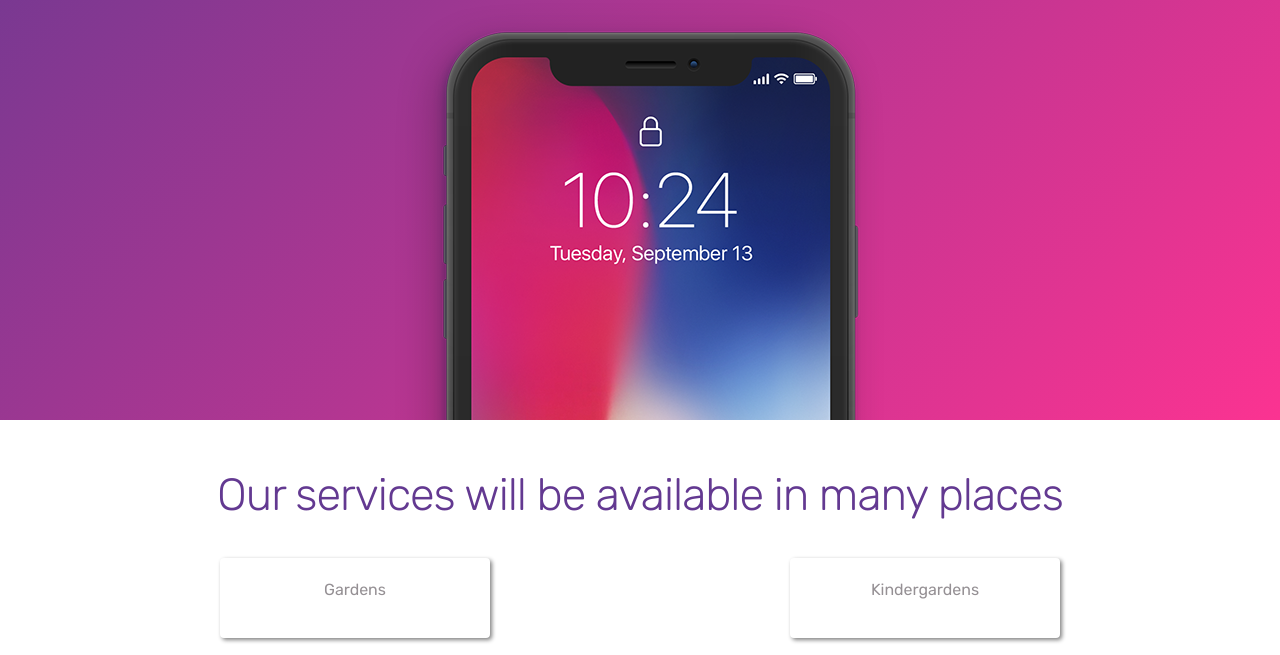
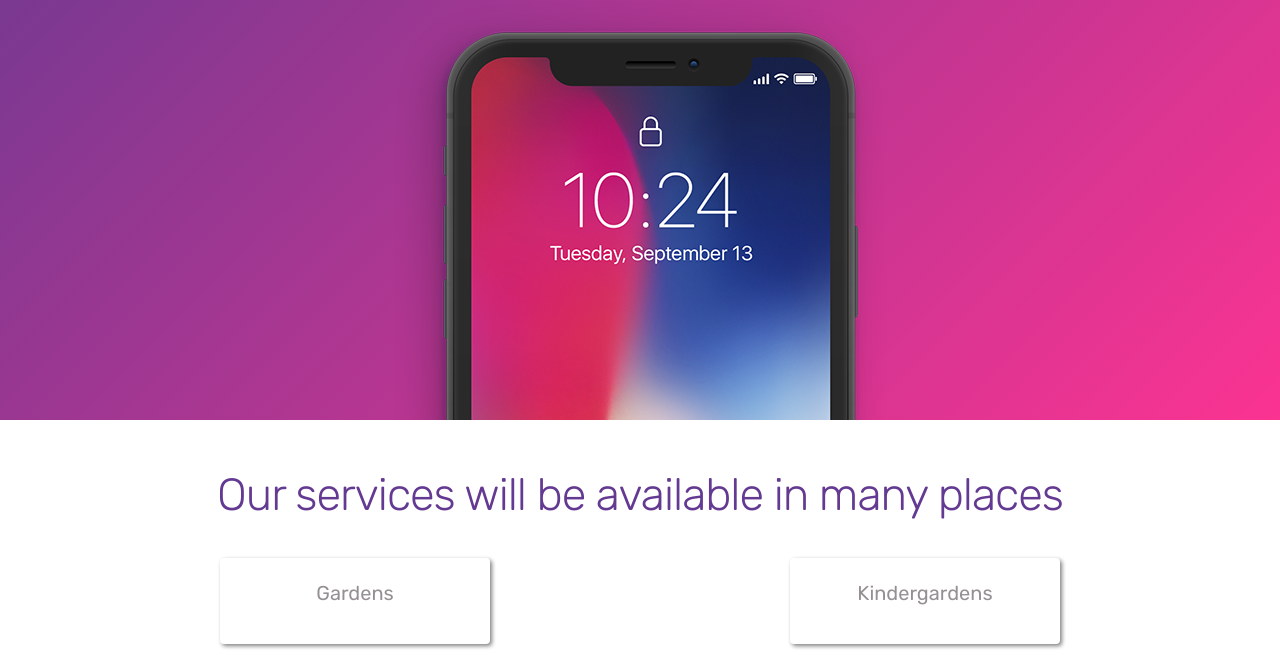
Before and after one commit to Ingimohamed/Landing-Page-2023, a plain HTML site: page index.html in a window 1280 px wide. Shown: the part 297-952 px from the top of the page. Drawn offline with Linux system fonts and the light colour scheme.

Commit message:
updates 7

```diff
--- a/css/style.css
+++ b/css/style.css
@@ -651,3 +651,6 @@ header {
     margin-left: auto;
     margin-right: auto;
 }
+.Services_Box p{
+    font-size: 20px;
+}
```
